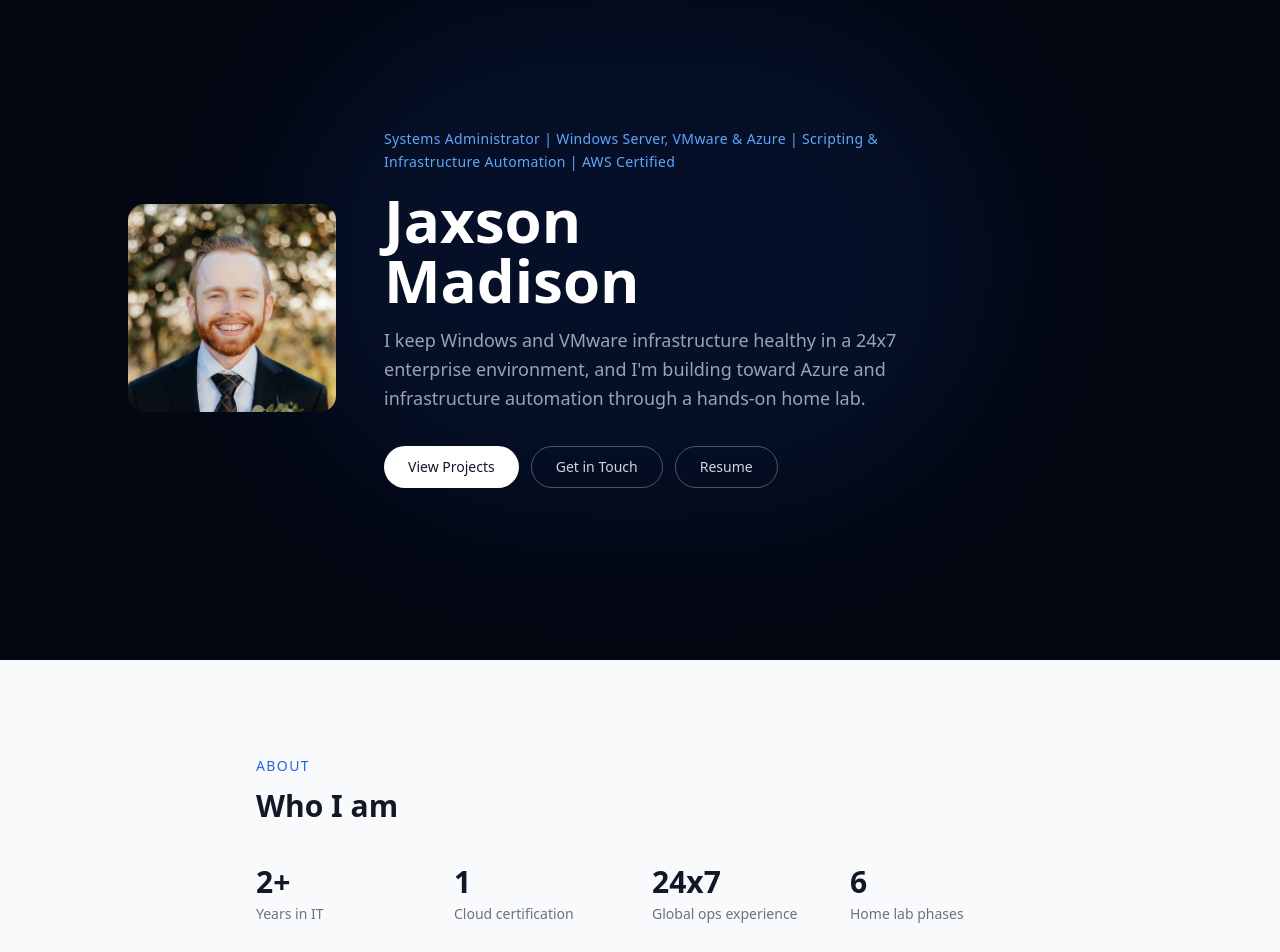
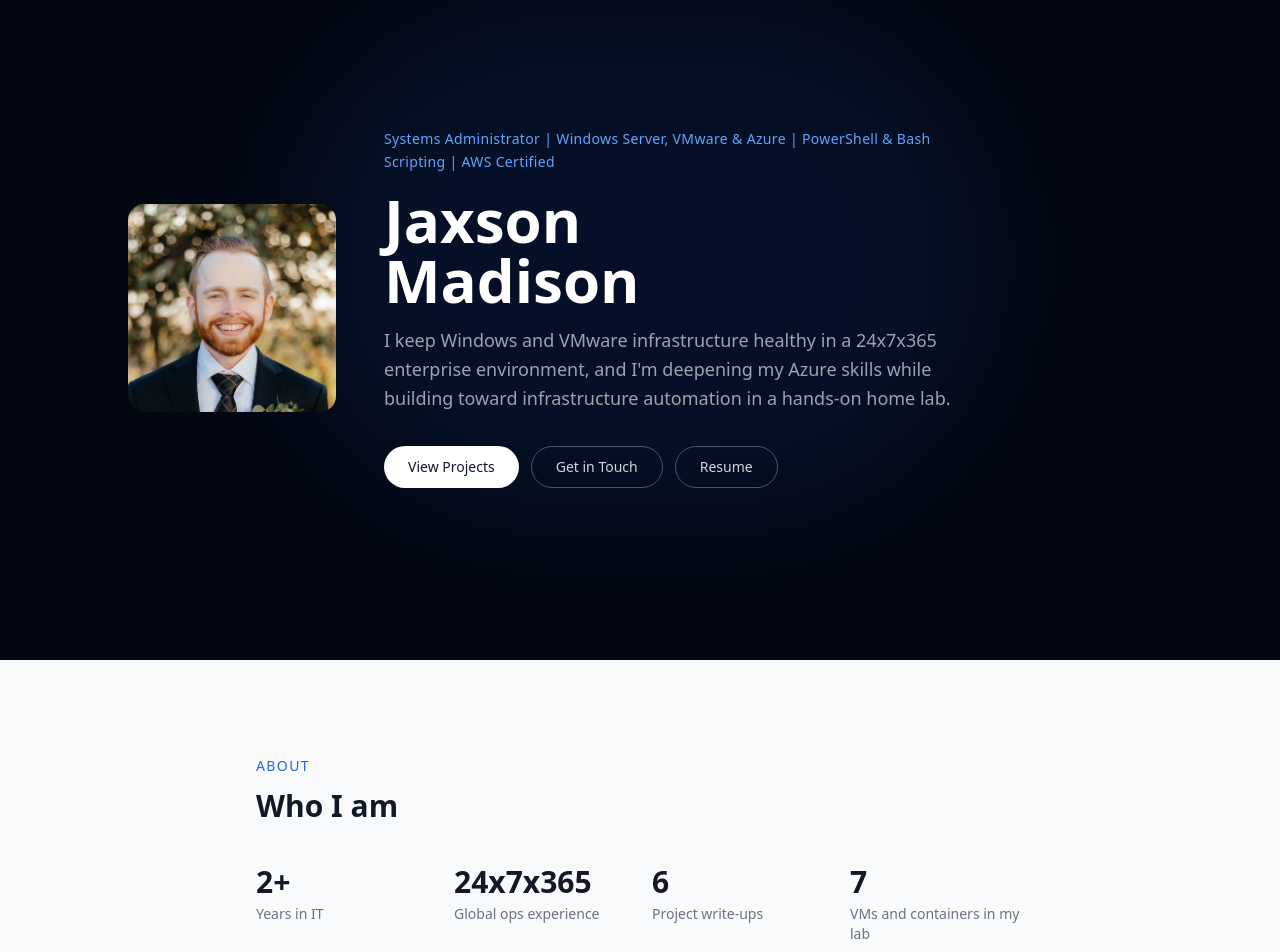
Before and after one commit to JaxsonM/personalPortfolio, a React (Create React App) app: page / in a window 1280 px wide. Shown: the part 140-1092 px from the top of the page. Built offline with nearby package versions, Linux system fonts and the light colour scheme; what aws-amplify would draw is missing.

Commit message:
Updated text wording on home page

```diff
--- a/src/content/projects/windows-ad-lab.md
+++ b/src/content/projects/windows-ad-lab.md
@@ -1,6 +1,6 @@
 ## Overview
 
-A Windows Server and Active Directory environment I'm building from scratch alongside an AZ-800 course on Udemy, as preparation for the AZ-802 Windows Server Administrator Associate certification. I work with Active Directory in an enterprise environment, but always inside a domain someone else designed. Building one myself shows me the parts I don't see day to day: how a forest gets created, how domain controllers find and back each other up, and how much of it depends on DNS.
+A Windows Server and Active Directory environment I'm building from scratch alongside an AZ-802 course on Udemy, as preparation for the AZ-802 Windows Server Administrator Associate certification. I work with Active Directory in an enterprise environment, but always inside a domain someone else designed. Building one myself shows me the parts I don't see day to day: how a forest gets created, how domain controllers find and back each other up, and how much of it depends on DNS.
 
 This is a work in progress. I'm about a third of the way through the course, and I add to the lab as I go.
 
@@ -14,7 +14,7 @@ This is a work in progress. I'm about a third of the way through the course, and
 | **Member server** | SRV1 |
 | **VM specs** | 2 vCPUs, 4GB RAM, 60GB disk each |
 | **Network** | Isolated lab network on my [Proxmox home lab](/projects/proxmox-home-lab), with internet access through NAT |
-| **Course** | AZ-800 on Udemy, about one third complete |
+| **Course** | AZ-802 on Udemy, about one third complete |
 
 ## Progress
 
--- a/src/pages/HomePage.tsx
+++ b/src/pages/HomePage.tsx
@@ -95,13 +95,13 @@ const HomePage: React.FC = () => {
           {/* Hero text */}
           <div className="flex-1 text-center md:text-left">
             <p className="text-sm font-medium text-blue-400 tracking-wide leading-relaxed mb-4 max-w-xl">
-              Systems Administrator | Windows Server, VMware & Azure | Scripting & Infrastructure Automation | AWS Certified
+              Systems Administrator | Windows Server, VMware & Azure | PowerShell & Bash Scripting | AWS Certified
             </p>
             <h1 className="text-5xl md:text-6xl font-bold text-white leading-tight mb-4">
               Jaxson<br />Madison
             </h1>
             <p className="text-lg text-gray-400 max-w-xl leading-relaxed mb-8">
-              I keep Windows and VMware infrastructure healthy in a 24x7 enterprise environment, and I'm building toward Azure and infrastructure automation through a hands-on home lab.
+              I keep Windows and VMware infrastructure healthy in a 24x7x365 enterprise environment, and I'm deepening my Azure skills while building toward infrastructure automation in a hands-on home lab.
             </p>
             <div className="flex flex-wrap gap-3 justify-center md:justify-start">
               <button onClick={() => scrollTo('projects')}
@@ -130,9 +130,9 @@ const HomePage: React.FC = () => {
           <div className="grid grid-cols-2 md:grid-cols-4 gap-6 mb-10 pb-10 border-b border-gray-200">
             {[
               { value: '2+', label: 'Years in IT' },
-              { value: '1', label: 'Cloud certification' },
-              { value: '24x7', label: 'Global ops experience' },
-              { value: '6', label: 'Home lab phases' },
+              { value: '24x7x365', label: 'Global ops experience' },
+              { value: String(projects.length), label: 'Project write-ups' },
+              { value: '7', label: 'VMs and containers in my lab' },
             ].map(({ value, label }) => (
               <div key={label}>
                 <p className="text-3xl font-bold text-gray-900 mb-1">{value}</p>
@@ -251,7 +251,7 @@ const HomePage: React.FC = () => {
               },
               {
                 category: 'Cloud',
-                items: ['Microsoft Azure', 'Intune', 'AWS (EC2, S3, IAM, Lambda, CloudFormation)'],
+                items: ['Microsoft Azure', 'Intune', 'AWS (EC2, S3, IAM, Lambda)'],
               },
               {
                 category: 'Scripting and Automation',
```
